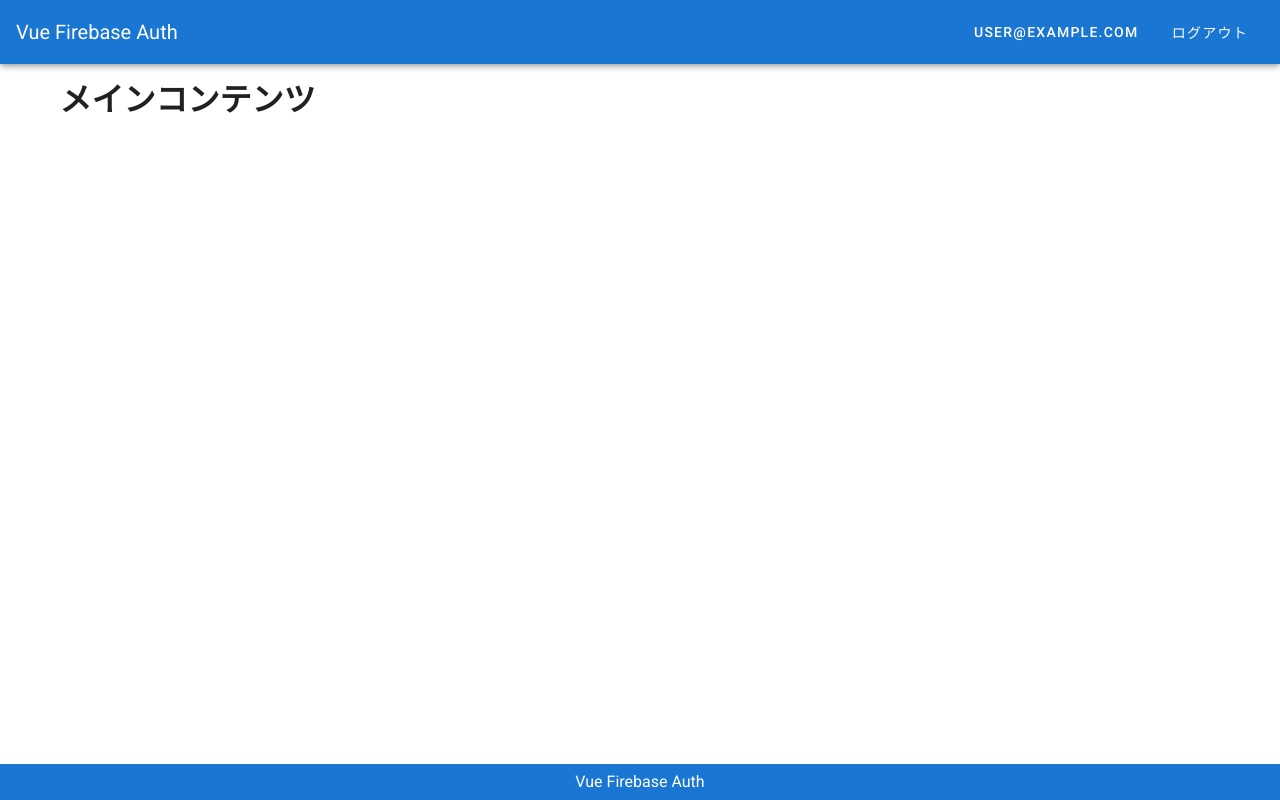
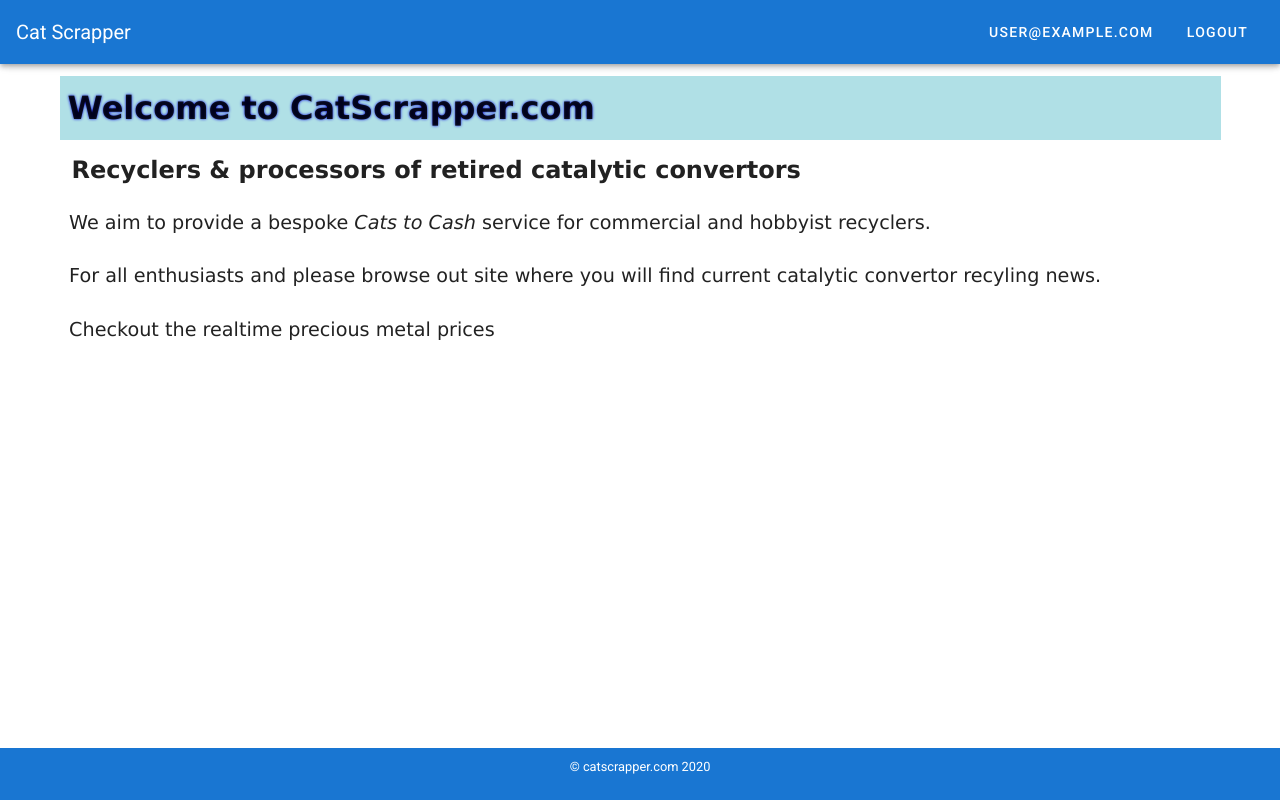
Before and after one commit to FusionArc/firebase-and-vue, a Vue app: page / in a window 1280 px wide. Built offline with nearby package versions, Linux system fonts and the light colour scheme; no server answers; sample sign-in values are in the browser's storage.

Commit message:
dev commit

```diff
--- a/src/App.vue
+++ b/src/App.vue
@@ -7,14 +7,13 @@
       </v-container>
     </v-content>
     <v-footer app color="primary" dark class="justify-center">
-      Vue Firebase Auth
+      <p class="small"><small>&copy; catscrapper.com 2020</small></p>
     </v-footer>
   </v-app>
 </template>
 
 <script>
 import Navbar from "@/components/Navbar";
-
 export default {
   name: "App",
 
--- a/src/components/Home.vue
+++ b/src/components/Home.vue
@@ -1,6 +1,10 @@
 <template>
-  <div>
-    <h1>メインコンテンツ</h1>
+  <div class="intro v-card">
+    <h1>Welcome to CatScrapper.com</h1>
+    <h2>Recyclers & processors of retired catalytic convertors</h2>
+    <p>We aim to provide a bespoke <em>Cats to Cash</em> service for commercial and hobbyist recyclers. <br><br>
+    For all enthusiasts and please browse out site where you will find current catalytic convertor recyling news. <br>
+    <br>Checkout the realtime precious metal prices</p>
   </div>
 </template>
 
@@ -9,3 +13,30 @@ export default {
   name: "Home"
 };
 </script>
+<style scoped>
+.intro {
+display: grid;
+grid-template-columns: repeat(12, 1fr);
+grid-auto-rows: auto;
+font-family: Verdana, Geneva, Tahoma, sans-serif;
+}
+.intro h1{
+ grid-row: 1/2;
+ grid-column: 1/-1;
+ background-color: powderblue;
+ text-shadow: 0 0 3px #0000dd;
+ padding: 0.25em;
+}
+.intro h2{
+  grid-row: 2/3;
+  grid-column: 1/-1;
+  padding: 0.5em;
+
+}
+.intro p{
+  grid-column: 1/-1;
+  padding: 0.5em;
+  line-height: 1.4;
+  font-size: 1.2em;
+}
+</style>
--- a/src/components/Login.vue
+++ b/src/components/Login.vue
@@ -1,19 +1,19 @@
 <template>
   <v-card width="400px" class="mx-auto mt-5">
     <v-card-title>
-      <h1 class="display-1">ログイン</h1>
+      <h1 class="display-1">Login</h1>
     </v-card-title>
     <v-card-text>
       <v-form>
         <v-text-field
           prepend-icon="mdi-email"
           type="email"
-          label="メールアドレス"
+          label="email address"
           v-model="email"
         />
         <v-text-field
           prepend-icon="mdi-lock"
-          label="パスワード"
+          label="password"
           v-model="password"
           v-bind:type="showPassword ? 'text' : 'password'"
           v-bind:append-icon="showPassword ? 'mdi-eye' : 'mdi-eye-off'"
@@ -23,7 +23,7 @@
           <p class="red--text">{{ feedback }}</p>
         </div>
         <v-card-actions>
-          <v-btn class="primary" v-on:click="login">ログイン</v-btn>
+          <v-btn class="primary" v-on:click="login">Login</v-btn>
         </v-card-actions>
       </v-form>
     </v-card-text>
@@ -53,10 +53,10 @@ export default {
             this.$router.push({ name: "Home" });
           })
           .catch(() => {
-            this.feedback = "メールアドレスまたはパスワードが正しくありません";
+            this.feedback = "Incorrect email or password";
           });
       } else {
-        this.feedback = "メールアドレスとパスワードを入力してください";
+        this.feedback = "Please enter your email address and password";
       }
     }
   }
--- a/src/components/Navbar.vue
+++ b/src/components/Navbar.vue
@@ -1,21 +1,21 @@
 <template>
   <v-app-bar app color="primary" dark>
     <v-toolbar-title>
-      Vue Firebase Auth
+      Cat Scrapper
     </v-toolbar-title>
     <v-spacer></v-spacer>
     <v-toolbar-items>
       <v-btn text v-if="!user" :to="{ name: 'Signup' }">
-        サインアップ
+        Register
       </v-btn>
       <v-btn text v-if="!user" :to="{ name: 'Login' }">
-        ログイン
+        Login
       </v-btn>
       <v-btn text v-if="user">
         {{ user.email }}
       </v-btn>
       <v-btn text v-if="user" @click="logout">
-        ログアウト
+        Logout
       </v-btn>
     </v-toolbar-items>
   </v-app-bar>
@@ -51,3 +51,8 @@ export default {
   }
 };
 </script>
+<style scoped>
+.title{
+  font-family: 'Faster One', cursive;
+}
+</style>
--- a/src/components/Signup.vue
+++ b/src/components/Signup.vue
@@ -1,19 +1,19 @@
 <template>
   <v-card width="400px" class="mx-auto mt-5">
     <v-card-title>
-      <h1 class="display-1">サインアップ</h1>
+      <h1 class="display-1">Register for an account</h1>
     </v-card-title>
     <v-card-text>
       <v-form>
         <v-text-field
           prepend-icon="mdi-email"
           type="email"
-          label="メールアドレス"
+          label="Enter a valid email"
           v-model="email"
         />
         <v-text-field
           prepend-icon="mdi-lock"
-          label="パスワード"
+          label="Choose a password"
           v-model="password"
           v-bind:type="showPassword ? 'text' : 'password'"
           v-bind:append-icon="showPassword ? 'mdi-eye' : 'mdi-eye-off'"
@@ -53,10 +53,10 @@ export default {
             this.$router.push({ name: "Home" });
           })
           .catch(() => {
-            this.feedback = "メールアドレスまたはパスワードが正しくありません";
+            this.feedback = "Incorrect email address or password";
           });
       } else {
-        this.feedback = "メールアドレスとパスワードを入力してください";
+        this.feedback = "Please enter your email address and password";
       }
     }
   }
--- a/src/firebase/init.js
+++ b/src/firebase/init.js
@@ -1,11 +1,12 @@
 var firebaseConfig = {
-    apiKey: "",
-    authDomain: "",
-    databaseURL: "",
-    projectId: "",
-    storageBucket: "",
-    messagingSenderId: "",
-    appId: ""
+    apiKey: "AIzaSyBgChysO0s7ym3lhJCIMEkytN7UJY5CqHk",
+    authDomain: "cat-scrapper.firebaseapp.com",
+    databaseURL: "https://cat-scrapper.firebaseio.com",
+    projectId: "cat-scrapper",
+    storageBucket: "cat-scrapper.appspot.com",
+    messagingSenderId: "757111003528",
+    appId: "1:757111003528:web:6c27d65679515fca24c23d",
+    measurementId: "G-9DQ1ZWYXE9"
 };
 
 export default firebaseConfig;
--- a/vue.config.js
+++ b/vue.config.js
@@ -1,8 +1,8 @@
 module.exports = {
-  transpileDependencies: ["vuetify"],
-  devServer: {
-    watchOptions: {
-      poll: true
+    transpileDependencies: ["vuetify"],
+    devServer: {
+        watchOptions: {
+            poll: true
+        }
     }
-  }
 };
```
Also changed, not shown: public/index.html (+10 -5 lines).
